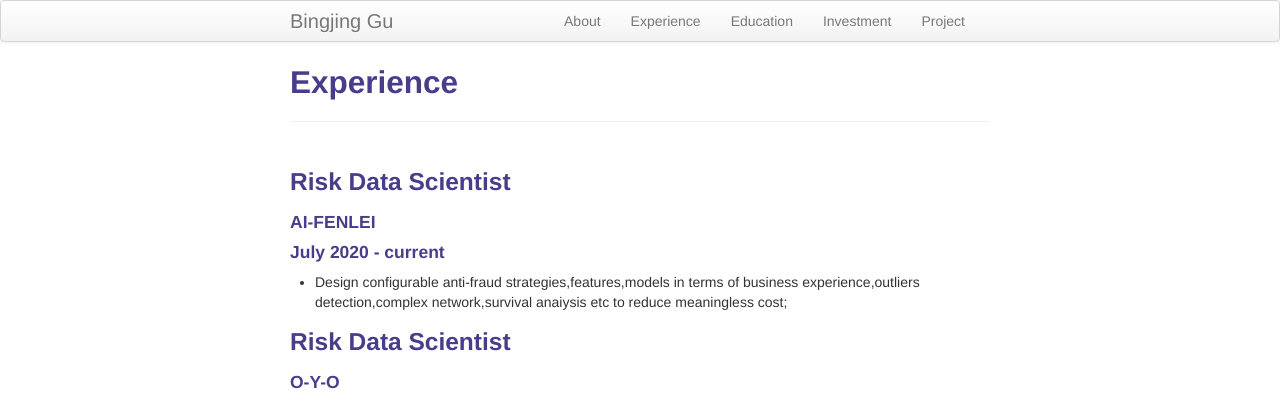
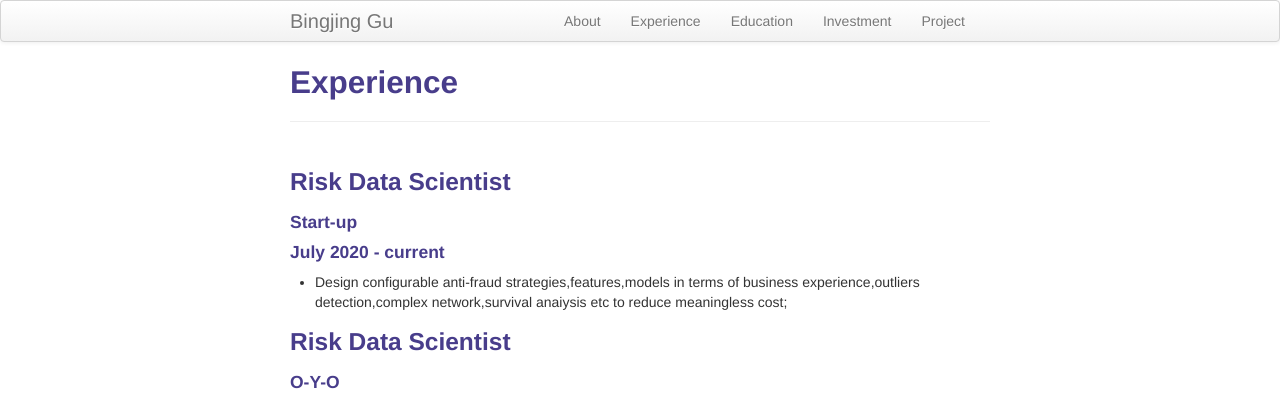
Before and after one commit to sangaj/sangaj.github.io, a Jekyll site: the page built from pages/Experience.md, in a window 1280 px wide and 900 px high. Shown: the top 403 px of the window. Built offline with Jekyll 4.4.1, drawn with Linux system fonts in a browser that asks for light colours.

Commit message:
Update Experience.md

```diff
--- a/pages/Experience.md
+++ b/pages/Experience.md
@@ -4,7 +4,7 @@ title: Experience
 description: Bingjing's Experience
 ---
 ###  Risk Data Scientist
-####  AI-FENLEI
+####  Start-up
 ####  July 2020 - current
 
 - Design configurable anti-fraud strategies,features,models in terms of business experience,outliers detection,complex network,survival anaiysis etc to reduce meaningless cost;<br />
```
